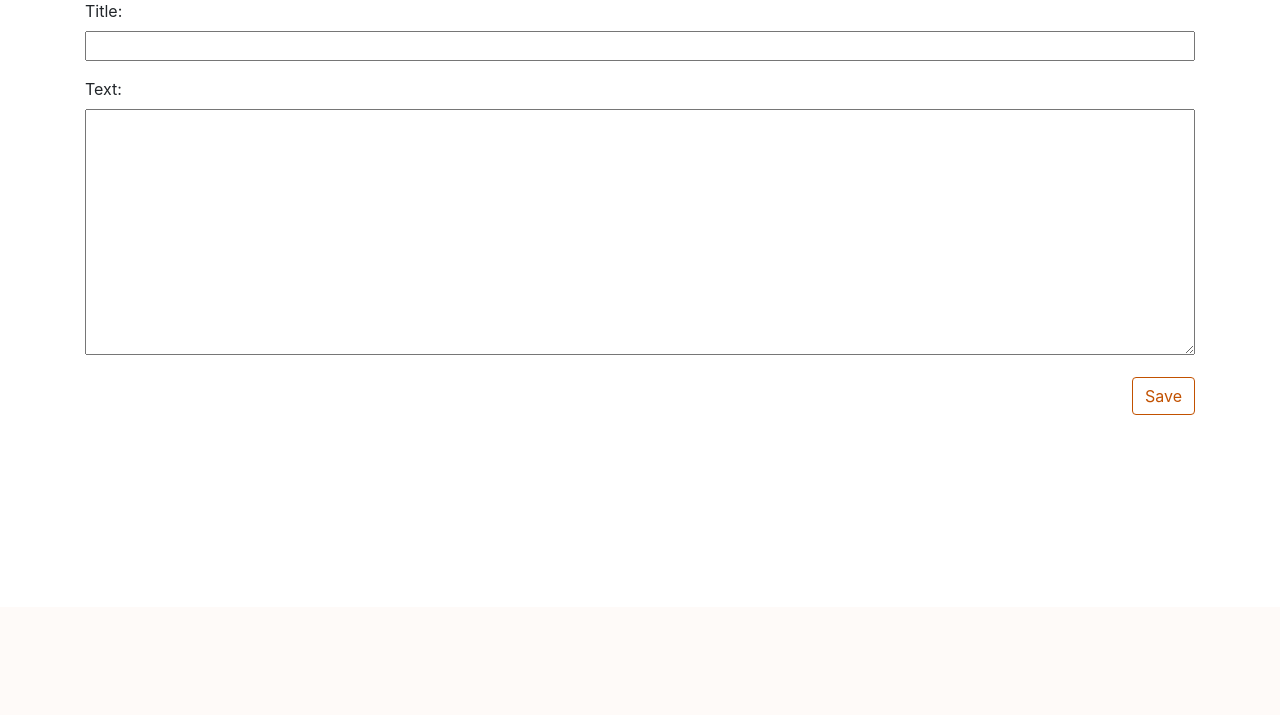
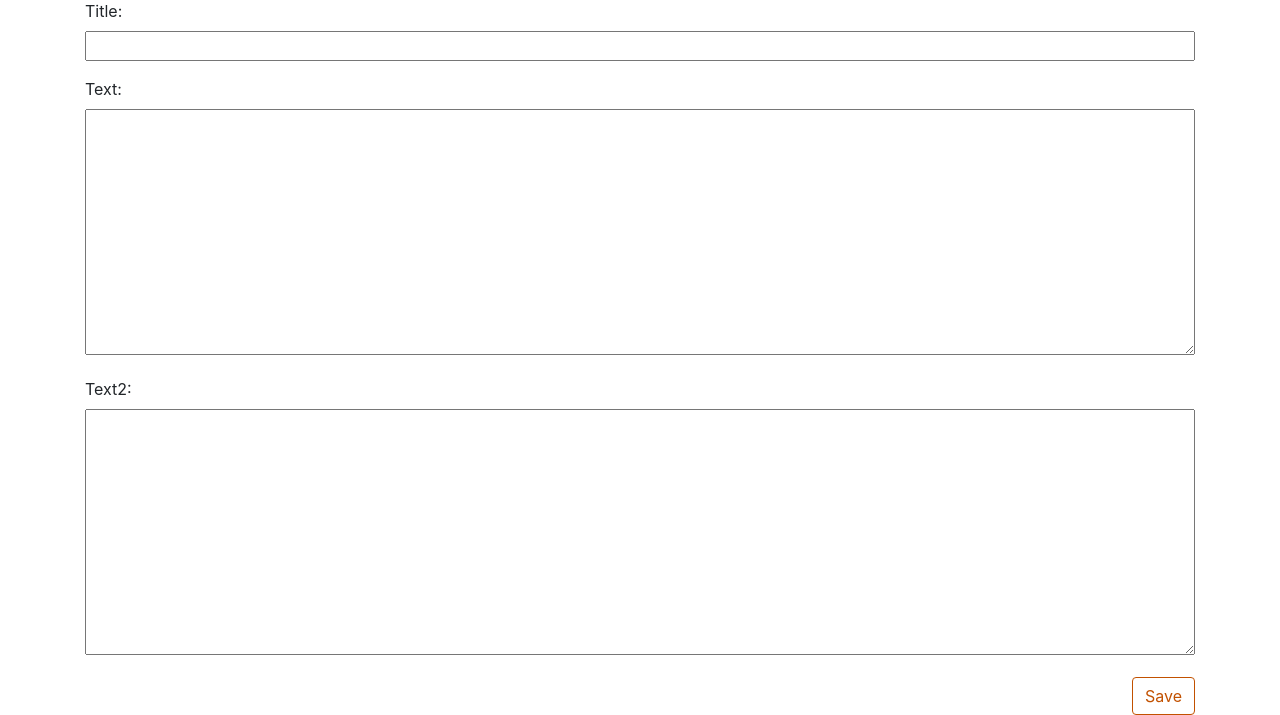
Before and after one commit to hrmanagerde/my_first_blog, a Django app: page /post/new/ in a window 1280 px wide. Shown: the part 193-908 px from the top of the page. Before the commit the page ends 608 px from the top, so only its background shows below. Run offline with Django 3.2, Linux system fonts and the light colour scheme.

Commit message:
Neues Feld

```diff
--- a/blog/forms.py
+++ b/blog/forms.py
@@ -6,4 +6,4 @@ class PostForm(forms.ModelForm):
 
     class Meta:
          model = Post
-         fields = ('title', 'text',)
+         fields = ('title', 'text', 'text2',)
--- a/blog/models.py
+++ b/blog/models.py
@@ -7,6 +7,7 @@ class Post(models.Model):
     author = models.ForeignKey(settings.AUTH_USER_MODEL, on_delete=models.CASCADE)
     title = models.CharField(max_length=200)
     text = models.TextField()
+    text2 = models.TextField()
     created_date = models.DateTimeField(default=timezone.now)
     published_date = models.DateTimeField(blank=True, null=True)
 
--- a/blog/templates/blog/post_detail.html
+++ b/blog/templates/blog/post_detail.html
@@ -16,5 +16,6 @@
         {% endif %}
         <h2>{{ post.title }}</h2>
         <p>{{ post.text|linebreaksbr }}</p>
+        <p>{{ post.text2|linebreaksbr }}</p>
     </article>
 {% endblock %}
--- a/blog/templates/blog/post_list.html
+++ b/blog/templates/blog/post_list.html
@@ -7,6 +7,7 @@
             </time>
             <h2><a href=""><a href="{% url 'post_detail' pk=post.pk %}">{{ post.title }}</a></h2>
             <p>{{ post.text|linebreaksbr }}</p>
+            <p>{{ post.text2|linebreaksbr }}</p>
         </article>
     {% endfor %}
 {% endblock %}
```
Also changed, not shown: blog/migrations/0002_post_text2.py (added).
